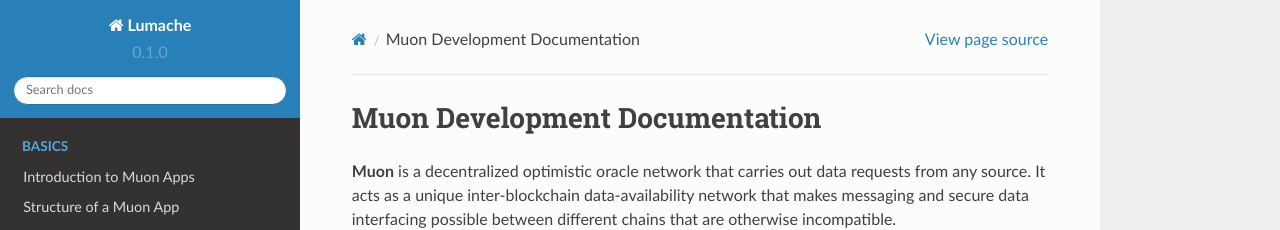
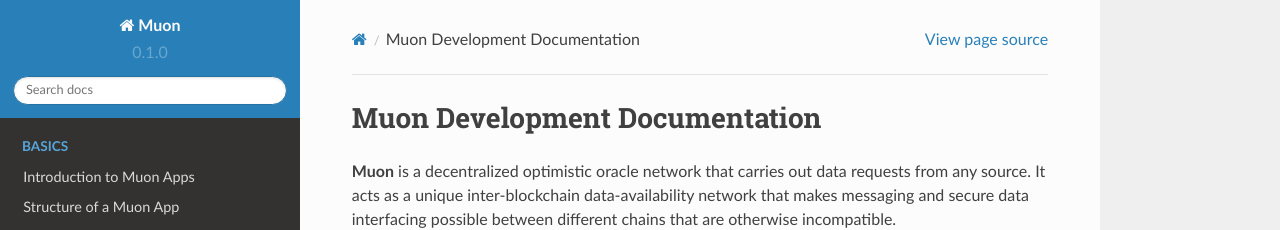
Before and after one commit to abramsymons/rtd-muon, a Sphinx documentation site: the page built from docs/source/index.rst, in a window 1280 px wide. Shown: the top 230 px of the page. Built offline with Sphinx 7.4.7 and the Read the Docs theme 2.0.0, drawn with Linux system fonts in a browser that asks for light colours.

Commit message:
Update conf.py

```diff
--- a/docs/source/conf.py
+++ b/docs/source/conf.py
@@ -2,7 +2,7 @@
 
 # -- Project information
 
-project = 'Lumache'
+project = 'Muon'
 copyright = '2021, Graziella'
 author = 'Graziella'
 
```
